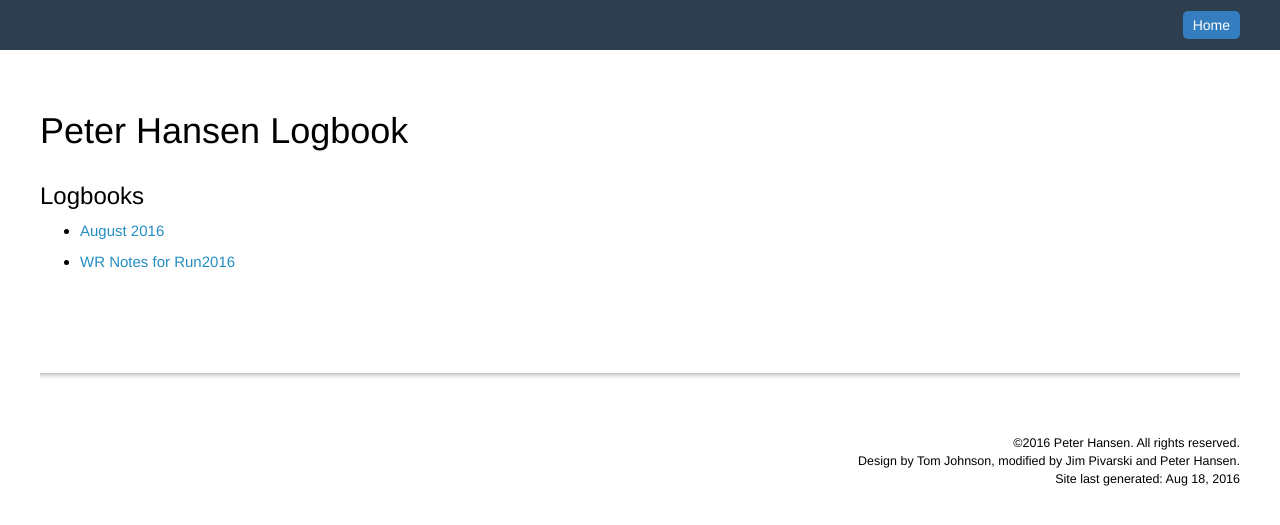
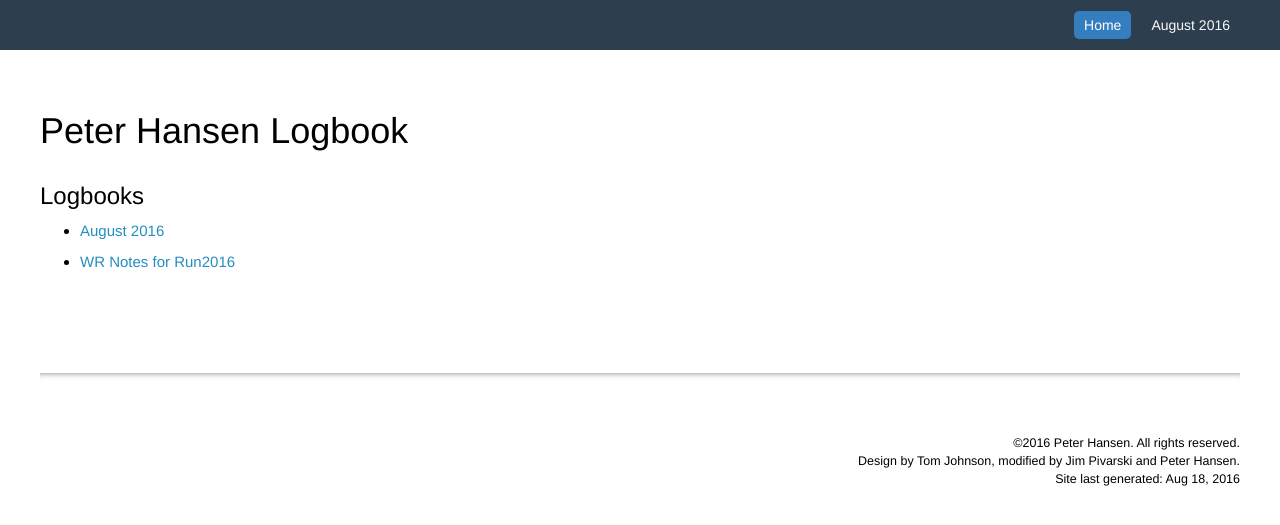
Before and after one commit to previsualconsent/CMSLogbook, a Jekyll site: the page built from index.md, in a window 1280 px wide. Shown: the top 525 px of the page. Built offline with Jekyll 4.4.1, drawn with Linux system fonts in a browser that asks for light colours; nearby versions of some CDN libraries; comment, search, counter and statistics services are not loaded.

Commit message:
Update topnav.yml

```diff
--- a/_data/topnav.yml
+++ b/_data/topnav.yml
@@ -5,3 +5,7 @@ topnav:
   items:
     - title: Home
       url: /
+- title: August 2016
+  items:
+    - title: August 2016
+      url: /august2016/
```
